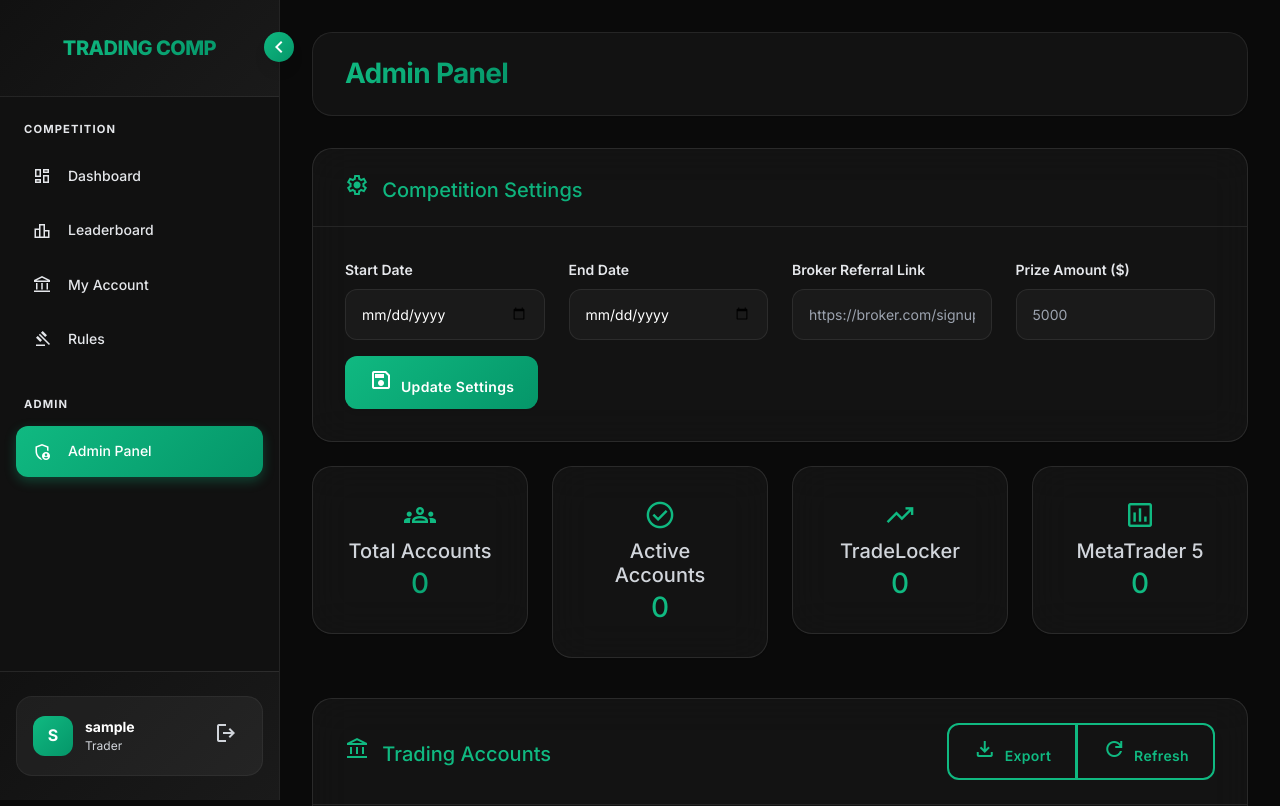
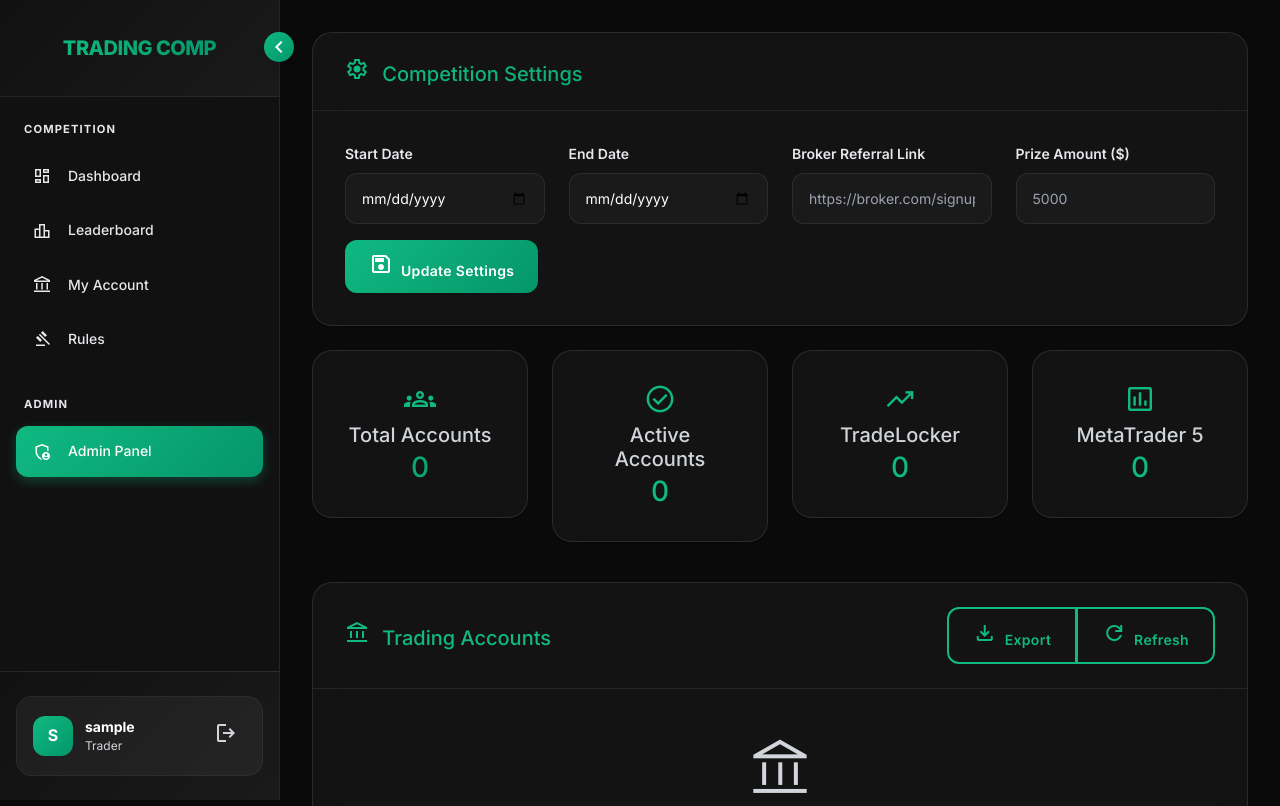
Before and after one commit to Tradersimpulse/tradecomp, a Flask app: page /admin in a window 1280 px wide. Shown: the top 806 px of the page. Run offline with Flask 3, Linux system fonts and the light colour scheme; the visitor is signed in with stand-in values (Sample User, id 1); data that the repository does not hold is empty.

Commit message:
Update base.html

```diff
--- a/templates/base.html
+++ b/templates/base.html
@@ -306,20 +306,9 @@
             margin-left: var(--sidebar-collapsed-width);
         }
 
-        /* Top bar */
+        /* Top bar - HIDDEN */
         .top-bar {
-            background: var(--bg-card);
-            border: 1px solid var(--border-color);
-            border-radius: 20px;
-            padding: 1.5rem 2rem;
-            margin-bottom: 2rem;
-            display: flex;
-            align-items: center;
-            justify-content: space-between;
-            position: relative;
-            z-index: 100;
-            backdrop-filter: blur(20px);
-            box-shadow: var(--shadow-sm);
+            display: none !important;
         }
 
         .page-title {
@@ -862,11 +851,6 @@
             border: 1px solid rgba(255, 255, 255, 0.1) !important;
         }
 
-        /* Darker top bar */
-        .top-bar {
-            background: rgba(20, 20, 20, 0.95) !important;
-        }
-
         /* Override any remaining blue/purple backgrounds */
         .bg-primary {
             background: linear-gradient(135deg, #10B981 0%, #059669 100%) !important;
@@ -980,22 +964,6 @@
 
     <!-- Main content -->
     <main class="main-content" id="mainContent">
-        {% if current_user.is_authenticated %}
-        <!-- Top bar -->
-        <div class="top-bar">
-            <h1 class="page-title">
-                {% block page_title %}
-                    {% if request.endpoint == 'dashboard' %}Dashboard
-                    {% elif request.endpoint == 'leaderboard' %}Leaderboard
-                    {% elif request.endpoint == 'accounts' %}My Account
-                    {% elif request.endpoint == 'rules' %}Rules
-                    {% elif request.endpoint == 'admin' %}Admin Panel
-                    {% else %}Trading Competition{% endif %}
-                {% endblock %}
-            </h1>
-        </div>
-        {% endif %}
-
         <!-- Flash messages -->
         {% with messages = get_flashed_messages(with_categories=true) %}
             {% if messages %}
```
